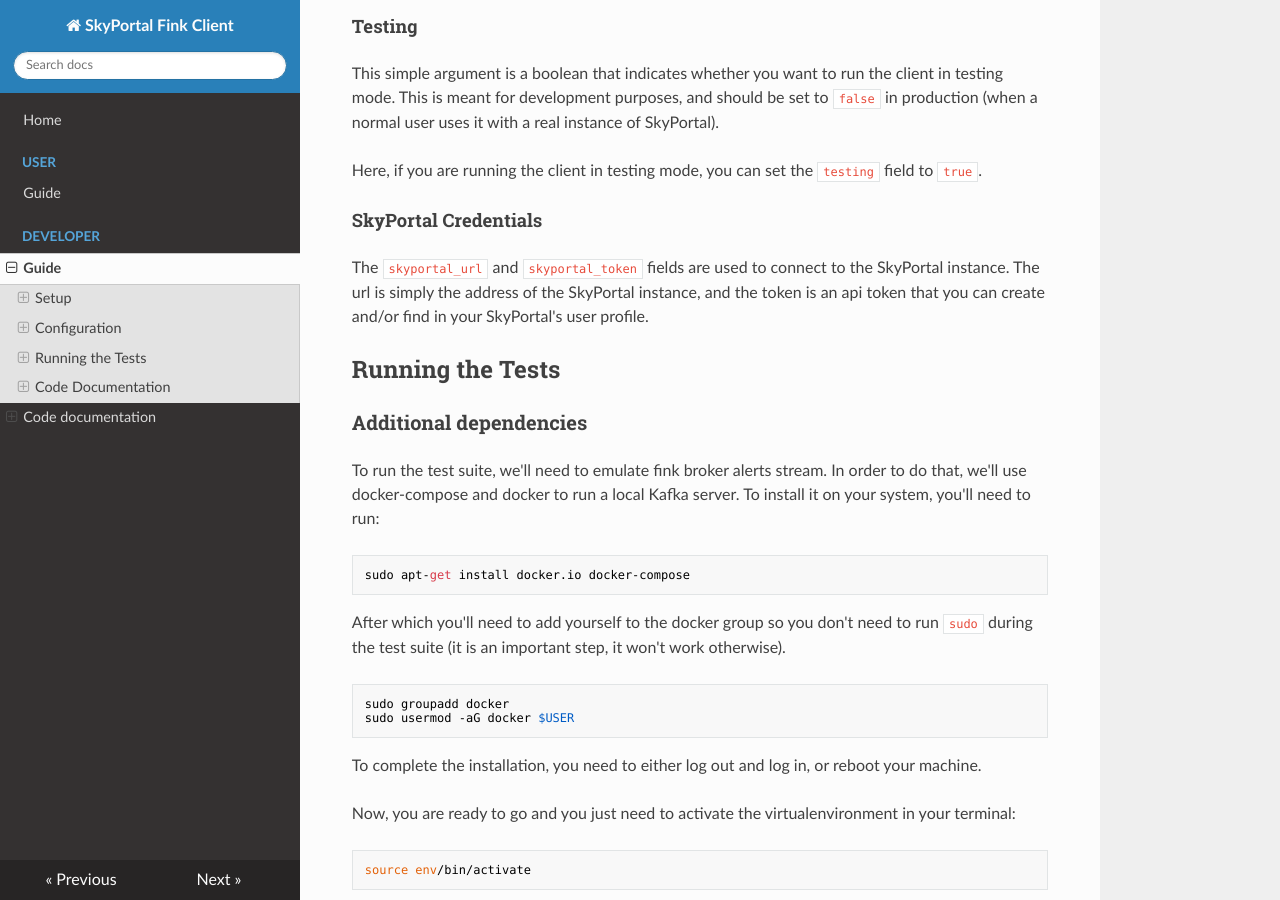
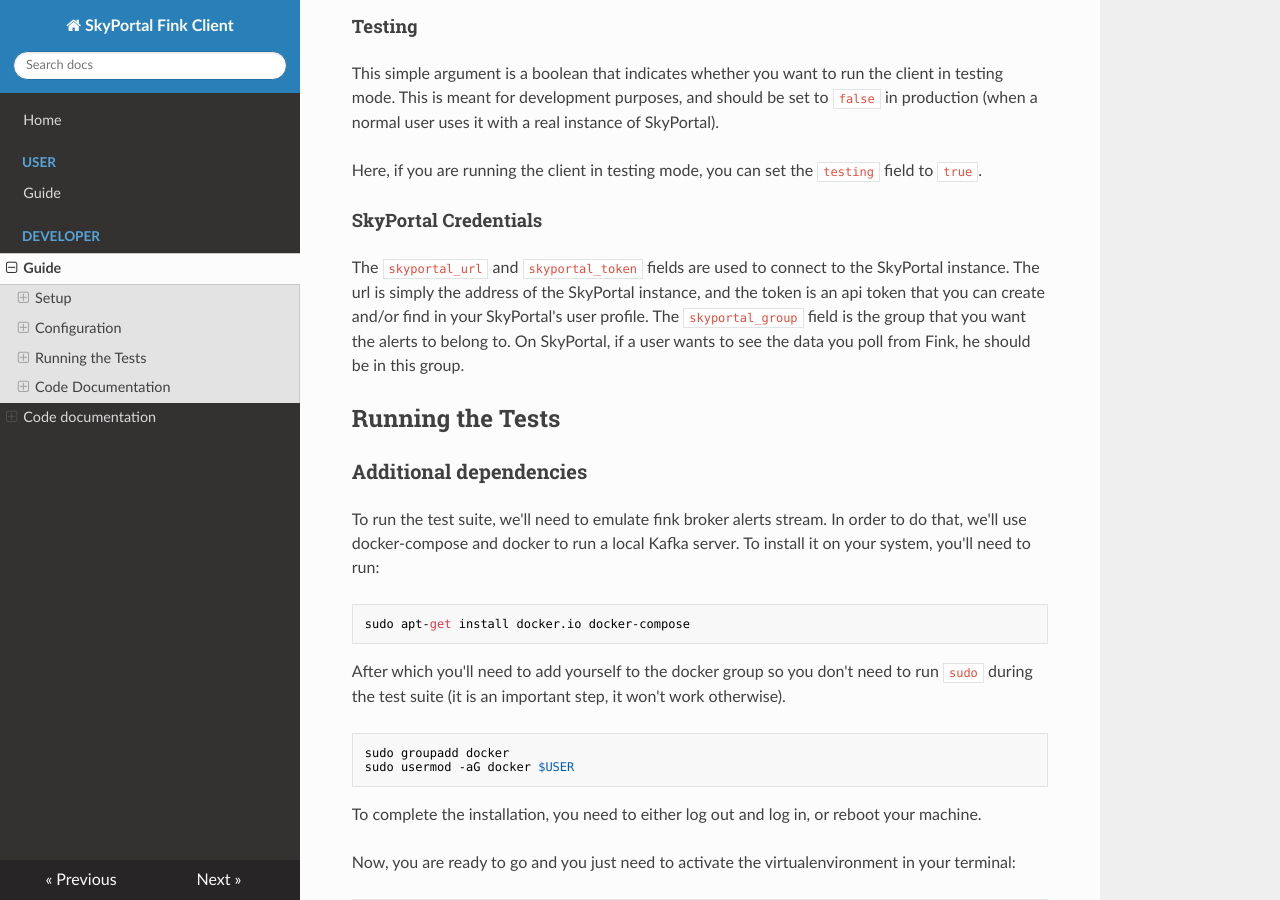
Before and after one commit to skyportal-contrib/skyportal-fink-client, an MkDocs documentation site: the page built from docs/dev_guide/index.md, in a window 1280 px wide and 900 px high, scrolled down 1618 px. Built offline with MkDocs 1.6.1, drawn with Linux system fonts in a browser that asks for light colours; nearby versions of some CDN libraries.

Commit message:
added documentation to go with the new changes

```diff
--- a/docs/dev_guide/index.md
+++ b/docs/dev_guide/index.md
@@ -74,6 +74,7 @@
 #### SkyPortal Credentials
 
 The `skyportal_url` and `skyportal_token` fields are used to connect to the SkyPortal instance. The url is simply the address of the SkyPortal instance, and the token is an api token that you can create and/or find in your SkyPortal's user profile.
+The `skyportal_group` field is the group that you want the alerts to belong to. On SkyPortal, if a user wants to see the data you poll from Fink, he should be in this group.
 
 
 ## Running the Tests
```
Also changed, not shown: docs/user_guide/index.md (+1 -0 lines).
